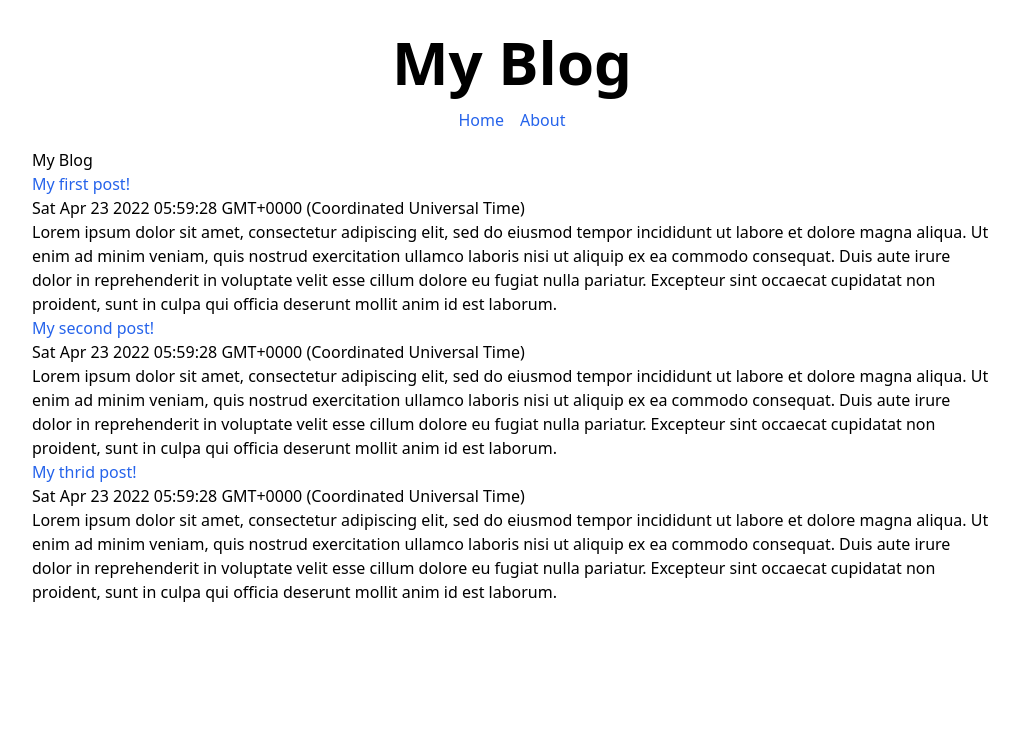
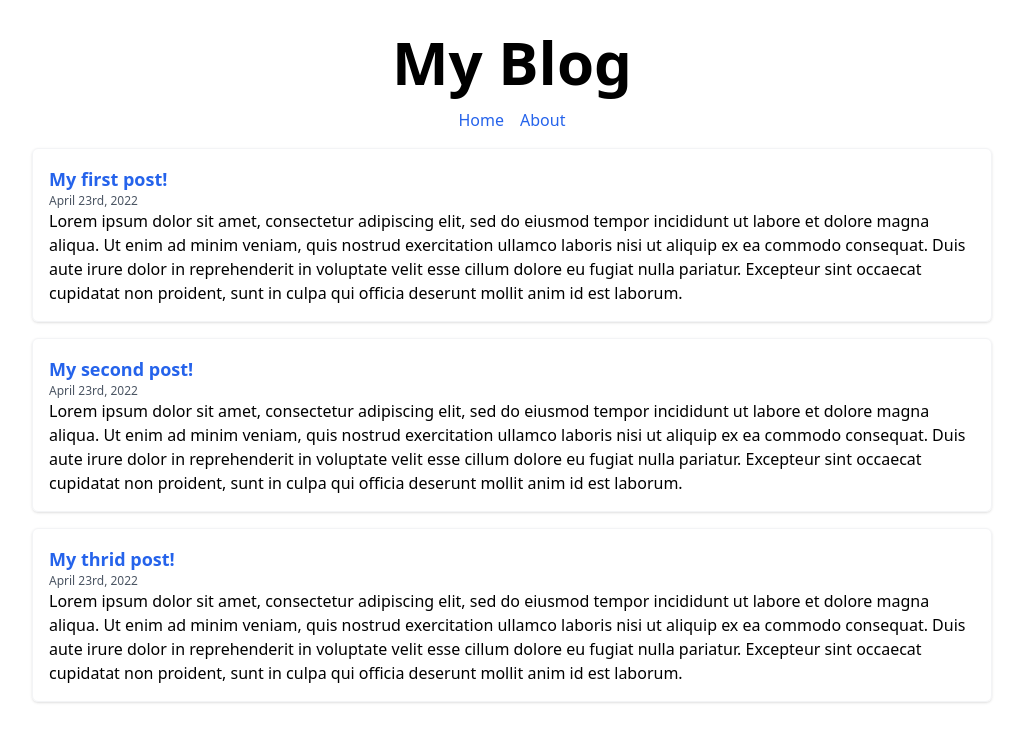
Before and after one commit to Kadphol/nextjs-tutorial, a Next.js app: page / in a window 1280 px wide. Shown: the top 742 px of the page, without its empty margins (128-1150 px from the left). Built offline with nearby package versions, Linux system fonts and the light colour scheme.

Commit message:
Stlying blog pages

```diff
--- a/lib/data.js
+++ b/lib/data.js
@@ -2,19 +2,19 @@ export const blogPosts = [
     {
         title: 'My first post!',
         slug: 'first',
-        date: new Date().toString(),
+        date: new Date().toISOString(),
         content: 'Lorem ipsum dolor sit amet, consectetur adipiscing elit, sed do eiusmod tempor incididunt ut labore et dolore magna aliqua. Ut enim ad minim veniam, quis nostrud exercitation ullamco laboris nisi ut aliquip ex ea commodo consequat. Duis aute irure dolor in reprehenderit in voluptate velit esse cillum dolore eu fugiat nulla pariatur. Excepteur sint occaecat cupidatat non proident, sunt in culpa qui officia deserunt mollit anim id est laborum.'
     },
     {
         title: 'My second post!',
         slug: 'second',
-        date: new Date().toString(),
+        date: new Date().toISOString(),
         content: 'Lorem ipsum dolor sit amet, consectetur adipiscing elit, sed do eiusmod tempor incididunt ut labore et dolore magna aliqua. Ut enim ad minim veniam, quis nostrud exercitation ullamco laboris nisi ut aliquip ex ea commodo consequat. Duis aute irure dolor in reprehenderit in voluptate velit esse cillum dolore eu fugiat nulla pariatur. Excepteur sint occaecat cupidatat non proident, sunt in culpa qui officia deserunt mollit anim id est laborum.'
     },
     {
         title: 'My thrid post!',
         slug: 'third',
-        date: new Date().toString(),
+        date: new Date().toISOString(),
         content: 'Lorem ipsum dolor sit amet, consectetur adipiscing elit, sed do eiusmod tempor incididunt ut labore et dolore magna aliqua. Ut enim ad minim veniam, quis nostrud exercitation ullamco laboris nisi ut aliquip ex ea commodo consequat. Duis aute irure dolor in reprehenderit in voluptate velit esse cillum dolore eu fugiat nulla pariatur. Excepteur sint occaecat cupidatat non proident, sunt in culpa qui officia deserunt mollit anim id est laborum.'
     }
 ]
--- a/pages/blog/[slug].js
+++ b/pages/blog/[slug].js
@@ -1,4 +1,5 @@
 import Head from 'next/head';
+import { format, parseISO } from 'date-fns';
 import { blogPosts } from '../../lib/data';
 
 export default function BlogPage({ title, date, content }) {
@@ -11,9 +12,14 @@ export default function BlogPage({ title, date, content }) {
       </Head>
 
       <main>
-        <h1>
-          {title}
-        </h1>
+        <div className="border-b-2 border-gray-200 mb-4">
+          <h2 className="text-3xl font-bold">
+            {title}
+          </h2>
+          <div className="text-gray-600 text-xs">
+            {format(parseISO(date), 'MMMM do, uuu')}
+          </div>
+        </div>
         <div>
           {content}
         </div>
--- a/pages/index.js
+++ b/pages/index.js
@@ -1,5 +1,6 @@
 import Head from 'next/head';
 import Link from 'next/link';
+import { format, parseISO } from 'date-fns';
 
 import { blogPosts } from '../lib/data';
 
@@ -12,27 +13,29 @@ export default function Home() {
         <link rel="icon" href="/favicon.ico" />
       </Head>
 
-      <main>
-        <h1>
-          My Blog
-        </h1>
-      </main>
-
-      <div>
+      <div className="space-y-4">
         {
           blogPosts.map((item) => (
-            <div key={item.slug}>
-              <div>
-                <Link href={`/blog/${item.slug}`}>
-                {item.title}
-                </Link>
-              </div>
-              <div>{item.date}</div>
-              <div>{item.content}</div>
-            </div>
+            <BlogListItem key={item.slug} {...item}/>
           ))
         }
       </div>
     </div>
   )
 }
+
+function BlogListItem({ slug, title, date, content }) {
+  return (
+    <div className="border border-gray-100 shadow hover:shadow-md hover:border-gray-200 rounded-md p-4 transition duration-200 ease-in">
+      <div>
+        <Link href={`/blog/${slug}`}>
+          <a className="text-lg font-bold">{title}</a>
+        </Link>
+      </div>
+      <div className="text-gray-600 text-xs">
+        {format(parseISO(date), 'MMMM do, uuu')}
+      </div>
+      <div>{content}</div>
+    </div>
+  )
+}
```
